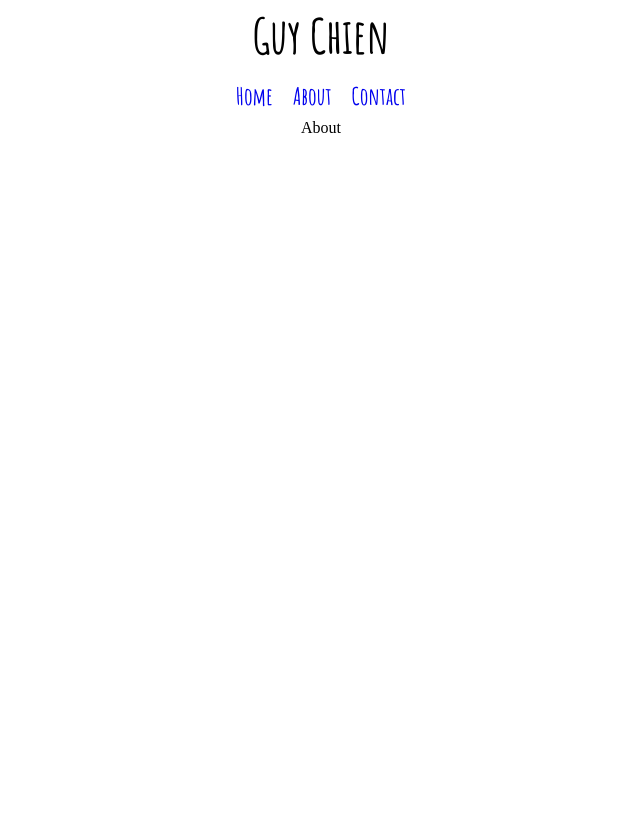
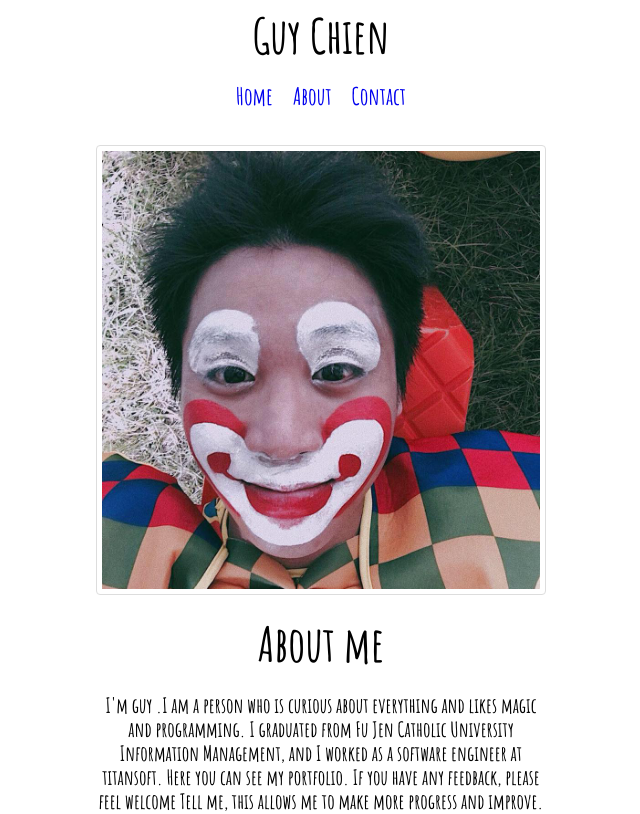
Before and after one commit to guychienll/guychienll.github.io, a React (Create React App) app: page /about in a window 1280 px wide. Shown: the whole page, without its empty margins (319-959 px from the left). Built offline with nearby package versions, Linux system fonts and the light colour scheme.

Commit message:
feat: about page

```diff
--- a/src/components/About.tsx
+++ b/src/components/About.tsx
@@ -1,6 +1,46 @@
 import React from "react";
+import styled from "styled-components";
+import selfie from "../images/selfie.jpg";
+const Wrapper = styled.div`
+  display: flex;
+  flex-direction: column;
+  align-items: center;
+  justify-content: flex-start;
+  img,
+  h1,
+  p {
+    margin-top: 25px;
+  }
+  img {
+    width: 450px;
+    height: 450px;
+  }
+  h1 {
+    font-size: 3rem;
+    font-family: "Amatic SC", cursive;
+  }
+  p {
+    font-family: "Amatic SC", cursive;
+    width: 450px;
+    text-align: center;
+    font-size: 1.3rem;
+    line-height: 1.5rem;
+  }
+`;
 
 const About: React.FC = () => {
-  return <div>About</div>;
+  return (
+    <Wrapper>
+      <img src={selfie} alt="selfie.png" />
+      <h1>About me</h1>
+      <p>
+        I'm guy .I am a person who is curious about everything and likes magic
+        and programming. I graduated from Fu Jen Catholic University Information
+        Management, and I worked as a software engineer at titansoft. Here you
+        can see my portfolio. If you have any feedback, please feel welcome Tell
+        me, this allows me to make more progress and improve.
+      </p>
+    </Wrapper>
+  );
 };
 export default About;
--- a/src/index.css
+++ b/src/index.css
@@ -140,3 +140,11 @@ table {
   border-collapse: collapse;
   border-spacing: 0;
 }
+
+img {
+  box-sizing: border-box;
+  display: block;
+  border: 1px solid #ddd;
+  border-radius: 4px;
+  padding: 5px;
+}
```
Also changed, not shown: src/images/selfie.jpg (added).
